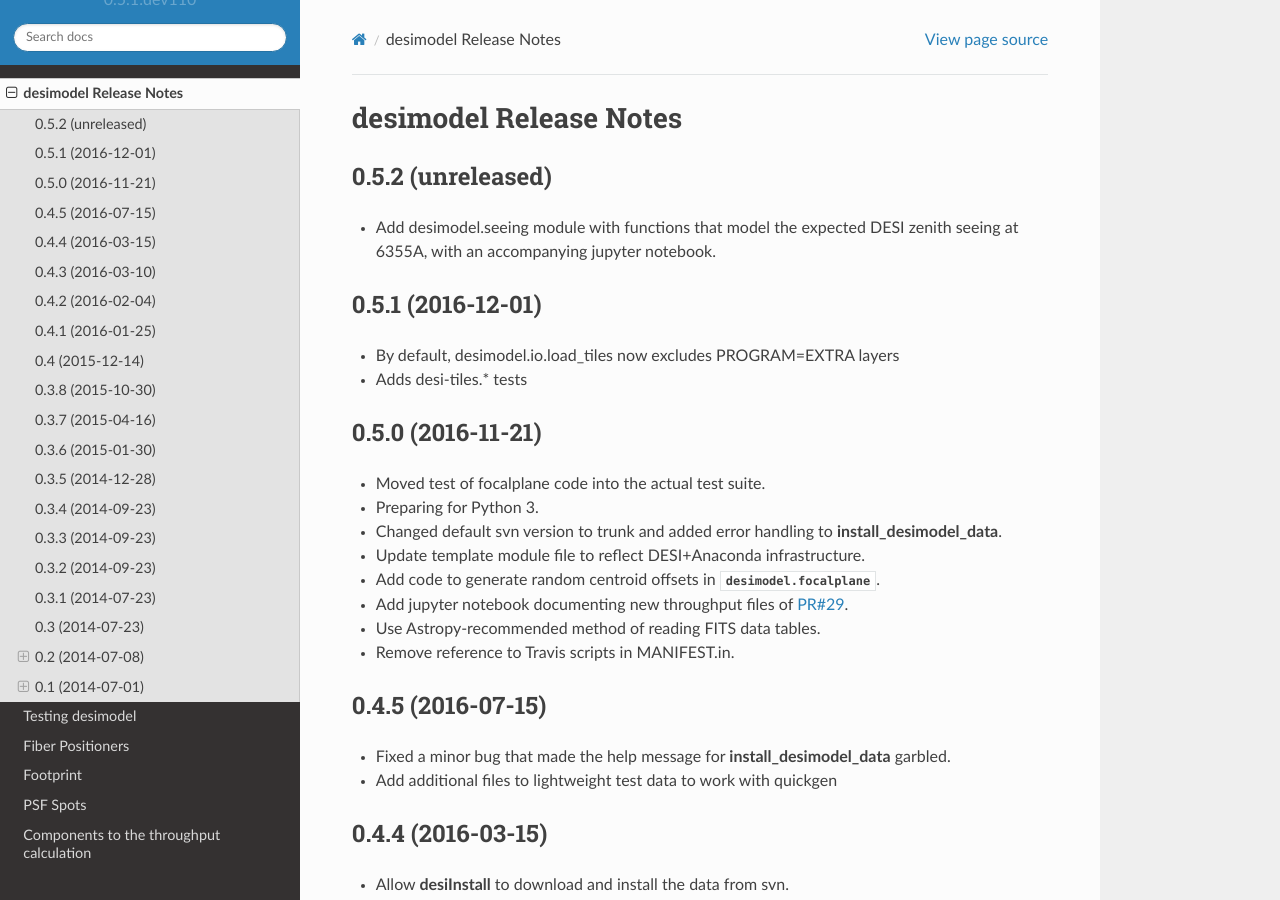
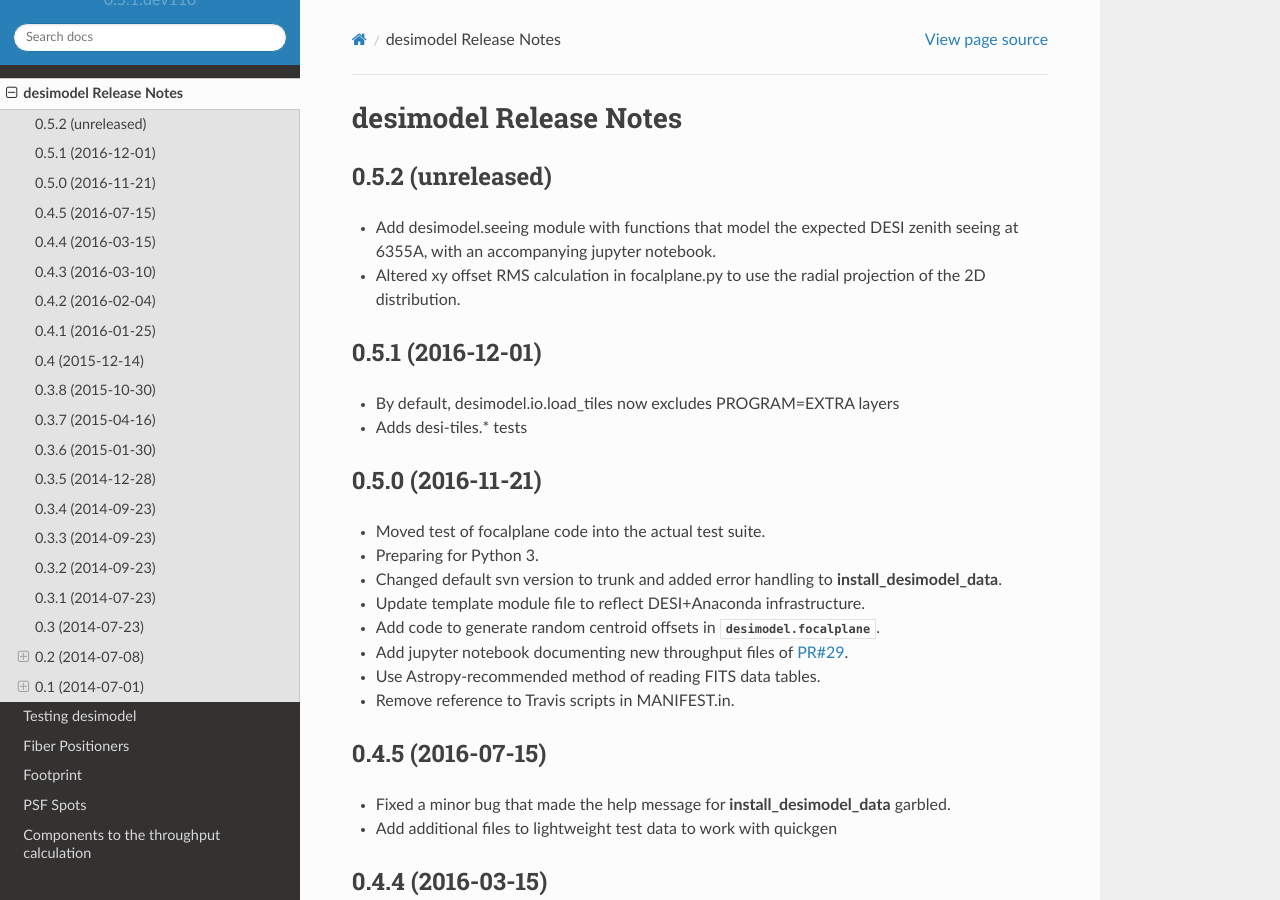
Before and after one commit to desihub/desimodel, a Sphinx documentation site: the page built from doc/release_notes.rst, in a window 1280 px wide and 900 px high. Built offline with Sphinx 7.4.7 and the Read the Docs theme 2.0.0, drawn with Linux system fonts in a browser that asks for light colours.

Commit message:
Update docs.

```diff
--- a/doc/release_notes.rst
+++ b/doc/release_notes.rst
@@ -7,6 +7,8 @@ desimodel Release Notes
 
 * Add desimodel.seeing module with functions that model the expected DESI
   zenith seeing at 6355A, with an accompanying jupyter notebook.
+* Altered xy offset RMS calculation in focalplane.py to use the radial
+  projection of the 2D distribution.
 
 0.5.1 (2016-12-01)
 ------------------
```
